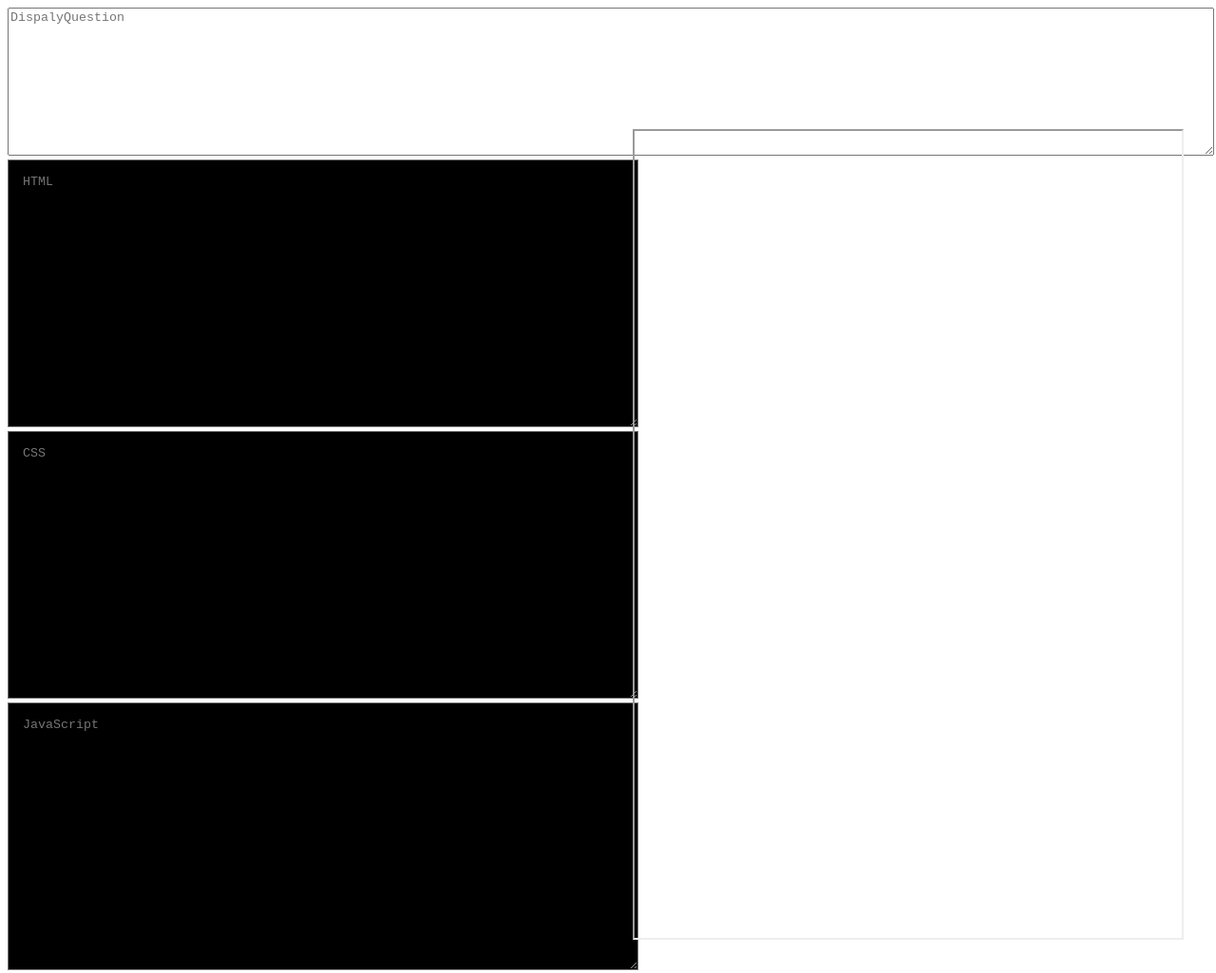
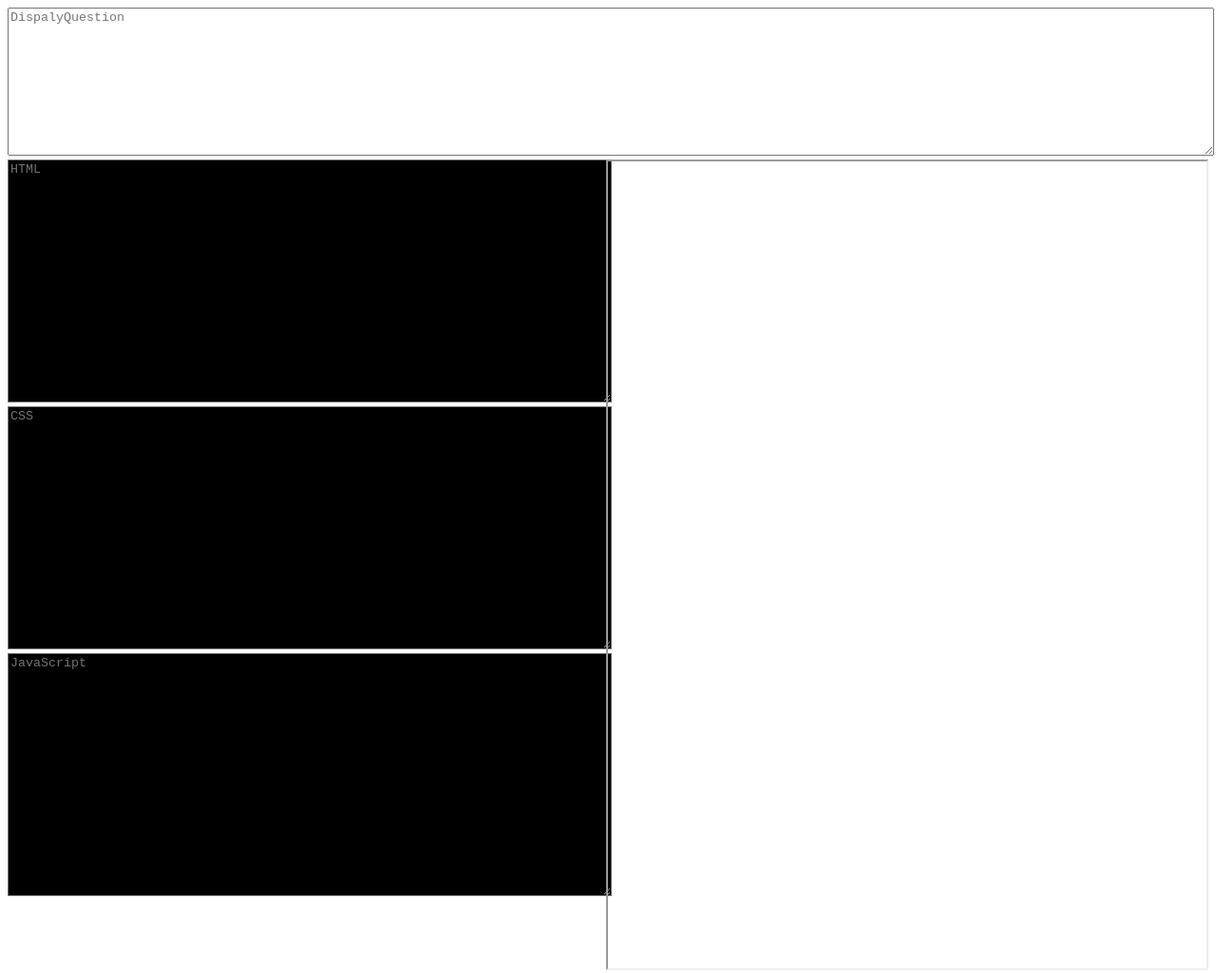
Before and after one commit to NehalSingla/Web-Editor, a plain HTML site: page index.html in a window 1280 px wide. Shown: the whole page at 95% size. Drawn offline with Linux system fonts and the light colour scheme.

Commit message:
interface update

```diff
--- a/index.html
+++ b/index.html
@@ -10,6 +10,8 @@
     <div id="QuestionBox">
         <textarea id="Question" placeholder="DispalyQuestion"></textarea>
     </div>
+    <div id="mainFlex">
+        <div id="divieId">
             <div id="htmlCode" class="code">
                 <textarea id="html" placeholder="HTML"></textarea>
             </div>
@@ -19,8 +21,11 @@
             <div id="jsCode" class="code">
                 <textarea id="js" placeholder="JavaScript"></textarea>
             </div>
+        </div>
 
         <iframe class="embed-responsive-item"id="code"></iframe>
+    </div>
+
 
 
 
--- a/style.css
+++ b/style.css
@@ -4,23 +4,25 @@
     min-height:150px;
 
 }
+
+#mainFlex
+{
+    display: flex;
+}
+
+#divieId{
+    flex: 1;
+}
+
 #html,#css,#js{
-    width:50%;
-     min-height:250px;
-    padding:15px;
+    width: 100%;
+    min-height:250px;
     overflow:scroll;
     background-color:black;
     color:white;
 }
 iframe{
-    float:right;
-    position:absolute;
-    left:52%;
-    right:0;
-    top: 17%;
-    bottom:0;
-    width:45%;
-    height:auto;
+    flex: 1;
     min-height:850px;
 
 }
```
Lines whose indentation alone changed are shown as unchanged.
